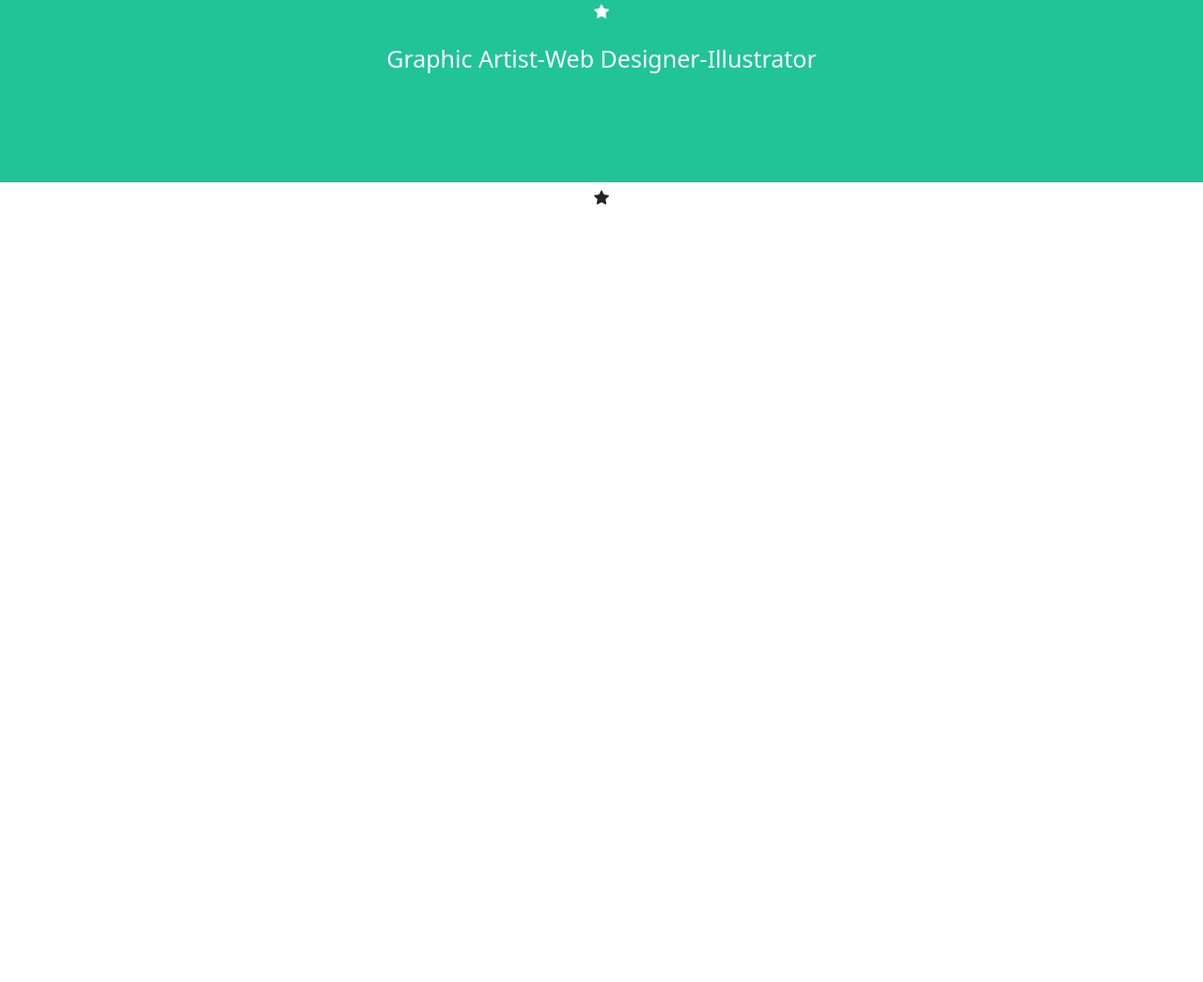
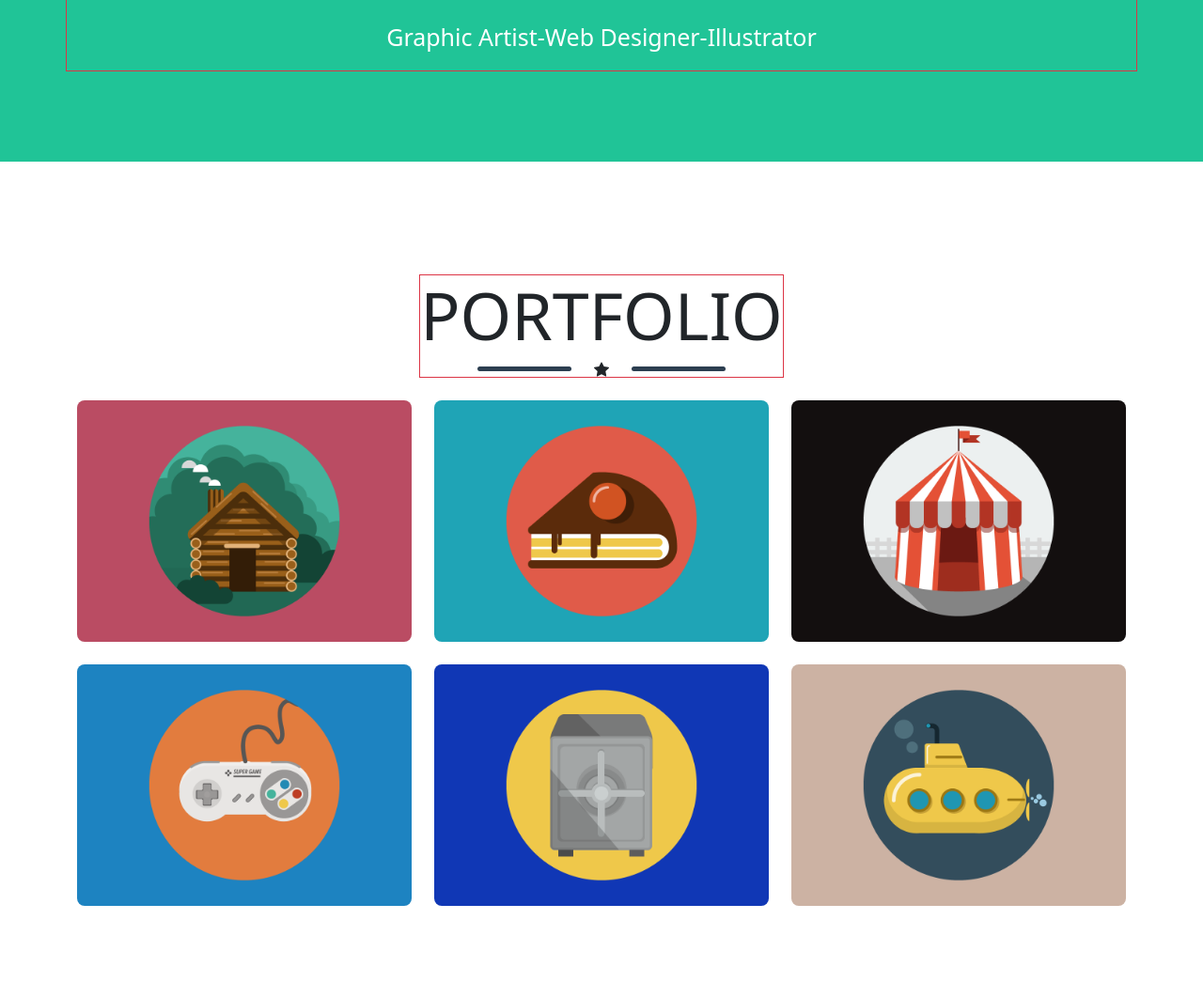
Before and after one commit to MizginYildirak/FREELANCER, a website built with Vite: page index.html in a window 1280 px wide. Shown: the part 609-1654 px from the top of the page at 94% size. Before the commit the page ends 851 px from the top, so only its background shows below. Built offline with nearby package versions, Linux system fonts and the light colour scheme.

Commit message:
feat: add portfolio section

```diff
--- a/index.html
+++ b/index.html
@@ -1,4 +1,3 @@
-rds
 <!DOCTYPE html>
 <html lang="en">
 
@@ -60,9 +59,10 @@ rds
   <!-- hero-start -->
 
   <section class="hero">
-    <div class="container hero_container d-flex flex-column justify-content-center align-items-center gap-4">
+    <div
+      class="container hero_container d-flex flex-column justify-content-center align-items-center gap-4 border border-danger text-center">
       <img style="width: 220px;" src="./src/assests/images/avataaars.svg" alt="">
-      <h1>START BOOTSTRAP</h1>
+      <h1 class="w-100">START BOOTSTRAP</h1>
       <div class="hero_container_text p-0 d-flex justify-content-center align-items-center gap-4">
         <div class="text_line"></div>
         <svg xmlns="http://www.w3.org/2000/svg" width="16" height="16" fill="currentColor"
@@ -76,27 +76,50 @@ rds
     </div>
   </section>
 
-  <!-- cards start -->
+  <!-- portfolio start -->
 
-  <section class="cards">
-    <div class="container d-flex flex-column justify-content-center align-items-center gap-4">
-      <div class="">
-        <h1></h1>
-        <div>
-          <div class="text-line"></div>
+  <section class="portfolio" style="margin: 6rem 0;">
+    <div class="container d-flex flex-column justify-content-center align-items-center m-auto">
+      <div class="my-4 border border-danger">
+        <h1>PORTFOLIO</h1>
+        <div class="d-flex justify-content-center align-items-center gap-4">
+          <div class="text-line"
+            style="width: 100px; height: 5px; border-radius: 5px; background-color: rgb(44, 62, 80);"></div>
           <svg xmlns="http://www.w3.org/2000/svg" width="16" height="16" fill="currentColor"
             class="hero_star bi bi-star-fill" viewBox="0 0 16 16">
             <path
               d="M3.612 15.443c-.386.198-.824-.149-.746-.592l.83-4.73L.173 6.765c-.329-.314-.158-.888.283-.95l4.898-.696L7.538.792c.197-.39.73-.39.927 0l2.184 4.327 4.898.696c.441.062.612.636.282.95l-3.522 3.356.83 4.73c.078.443-.36.79-.746.592L8 13.187l-4.389 2.256z" />
           </svg>
-          <div class="text-line"></div>
+          <div class="text-line"
+            style="width: 100px; height: 5px; border-radius: 5px; background-color: rgb(44, 62, 80);"></div>
         </div>
       </div>
 
-      <div class="row">
-
+      <div class="row border-success mb-4">
+        <div class="col-12 col-lg-4 col-md-6 portfolio-item mb-4">
+          <img class="img-fluid rounded-3" src="./src/assests/images/cabin.png" alt="">
+        </div>
+        <div class="col-12 col-lg-4 col-md-6 portfolio-item mb-4">
+          <img class="img-fluid rounded-3" src="./src/assests/images/cake.png" alt="">
+        </div>
+        <div class="col-12 col-lg-4 col-md-6 portfolio-item mb-4">
+          <img class="img-fluid rounded-3" src="./src/assests/images/circus.png" alt="">
+        </div>
+        <div class="col-12 col-lg-4 col-md-6 portfolio-item mb-4">
+          <img class="img-fluid rounded-3" src="./src/assests/images/game.png" alt="">
+        </div>
+        <div class="col-12 col-lg-4 col-md-6 portfolio-item mb-4">
+          <img class="img-fluid rounded-3" src="./src/assests/images/safe.png" alt="">
+        </div>
+        <div class="col-12 col-lg-4 col-md-6  mb-4">
+          <img class="img-fluid portfolio-item rounded-3" src="./src/assests/images/submarine.png" alt="">
+        </div>
       </div>
     </div>
+  </section>
+
+  <section>
+
   </section>
 
   <script type="module" src="/main.js"></script>
--- a/src/scss/layout/_hero.scss
+++ b/src/scss/layout/_hero.scss
@@ -1,10 +1,6 @@
 .hero {
   padding: 6rem 0;
   color: white;
-
-  h1 {
-    font-size: 70px;
-  }
 
   p {
     font-size: 25px;
@@ -25,3 +21,9 @@
     }
   }
 }
+
+@media only screen and (min-width: 400px) {
+  h1 {
+    font-size: 70px;
+  }
+}
--- /dev/null
+++ b/src/scss/layout/_row.scss
@@ -0,0 +1,7 @@
+.portfolio-item:hover {
+  background-color: rgba(26, 188, 156, 0.9);
+  opacity: 0.2;
+}
+
+@media only screen and (max-width: 768px) {
+}
--- a/src/scss/main.scss
+++ b/src/scss/main.scss
@@ -4,3 +4,8 @@
 //layout
 @import "./layout/_header.scss";
 @import "./layout/hero.scss";
+@import "./layout/row.scss";
+
+.img_choose {
+  height: 300px;
+}
```
